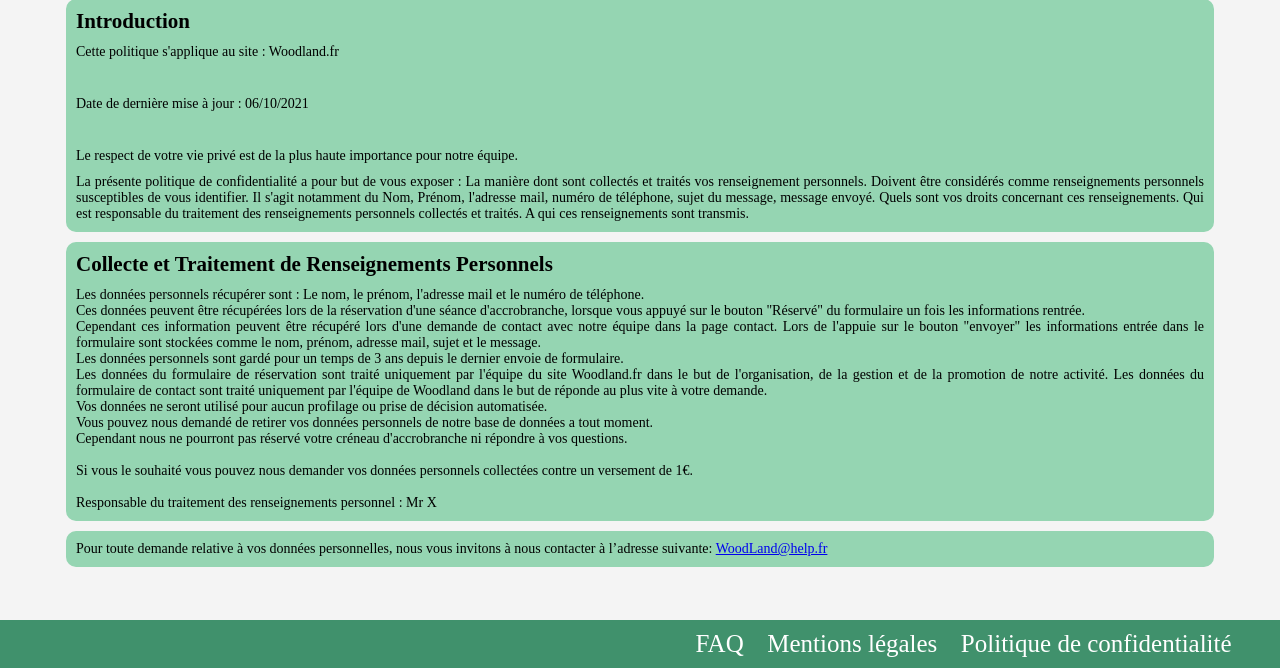
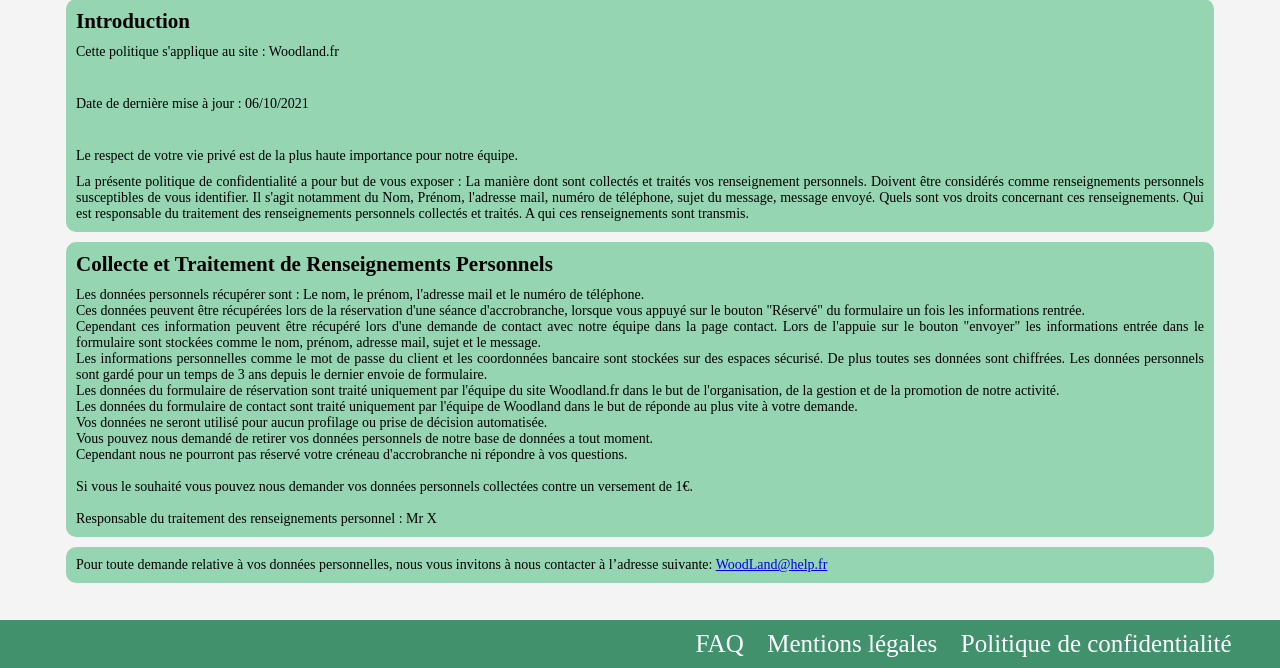
Before and after one commit to Arkcoz/SiteAccrobranche, a PHP site: page /politique.php in a window 1280 px wide. Shown: the part 132-800 px from the top of the page. Run offline with PHP 8.4, Linux system fonts and the light colour scheme.

Commit message:
modification TD2
Modification des pages mention légale et politique de confidentialité. Comme demandé pour le TD2

```diff
--- a/mention.php
+++ b/mention.php
@@ -38,7 +38,7 @@ include('navigation.php')
             <p>Woodland – 26 rue des templiers, 21666, La Diablerie</p>
             <p>Tel : 03 66 66 66 66</p>
             <p>Contact électronique : Woodland@gmail.com</p>
-            <p>SARL au capital de 37 000,00 € euros</p>
+            <p>SARL au capital de 37 000,00 € euros - RCS Compiègne 666 666 066 – Siret6497812346759 – NAF 6666Z – TVA européenne : FR77666666666</p>
             <br>
             Directeur de Publication
             Arthur Pendragon, Directeur de Woodland
--- a/politique.php
+++ b/politique.php
@@ -49,8 +49,9 @@
           Les données personnels récupérer sont : Le nom, le prénom, l'adresse mail et le numéro de téléphone.<br>
           Ces données peuvent être récupérées lors de la réservation d'une séance d'accrobranche, lorsque vous appuyé sur le bouton "Réservé" du formulaire un fois les informations rentrée.<br>
           Cependant ces information peuvent être récupéré lors d'une demande de contact avec notre équipe dans la page contact. Lors de l'appuie sur le bouton "envoyer" les informations entrée dans le formulaire sont stockées comme le nom, prénom, adresse mail, sujet et le message.<br>
+          Les informations personnelles comme le mot de passe du client et les coordonnées bancaire sont stockées sur des espaces sécurisé. De plus toutes ses données sont chiffrées.
           Les données personnels sont gardé pour un temps de 3 ans depuis le dernier envoie de formulaire.<br>
-          Les données du formulaire de réservation sont traité uniquement par l'équipe du site Woodland.fr dans le but de l'organisation, de la gestion et de la promotion de notre activité. Les données du formulaire de contact sont traité uniquement par l'équipe de Woodland dans le but de réponde au plus vite à votre demande.<br>
+          Les données du formulaire de réservation sont traité uniquement par l'équipe du site Woodland.fr dans le but de l'organisation, de la gestion et de la promotion de notre activité.<br> Les données du formulaire de contact sont traité uniquement par l'équipe de Woodland dans le but de réponde au plus vite à votre demande.<br>
           Vos données ne seront utilisé pour aucun profilage ou prise de décision automatisée.<br>
           Vous pouvez nous demandé de retirer vos données personnels de notre base de données a tout moment.<br>
           Cependant nous ne pourront pas réservé votre créneau d'accrobranche ni répondre à vos questions.
```
